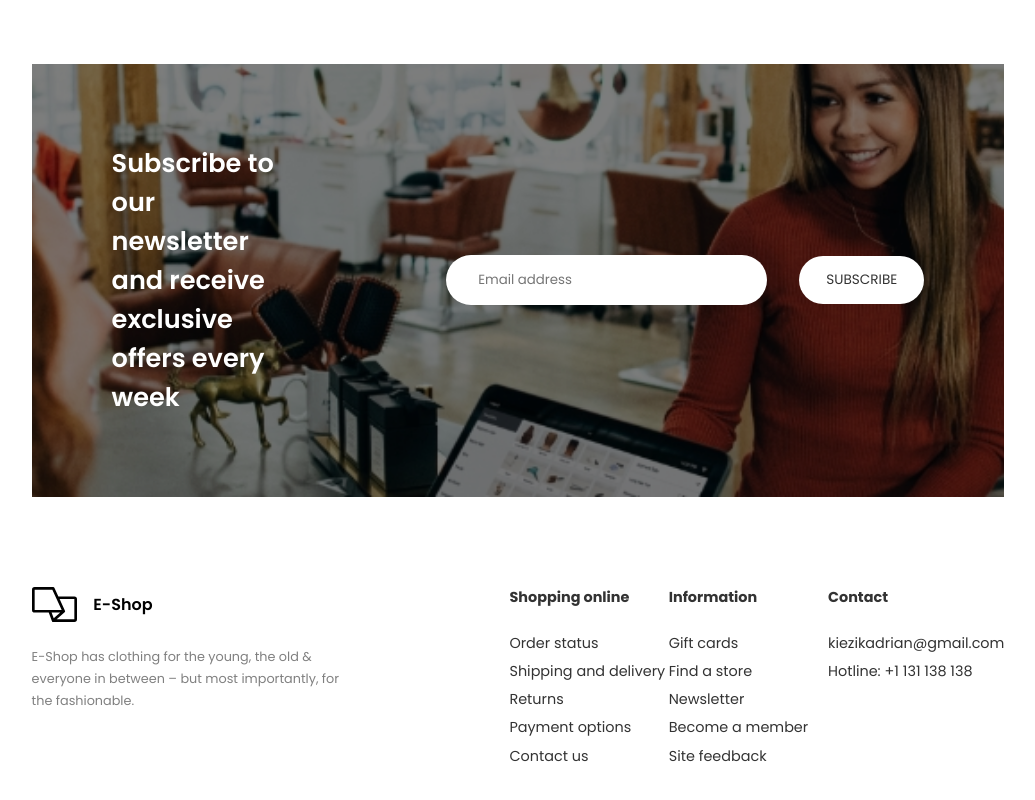
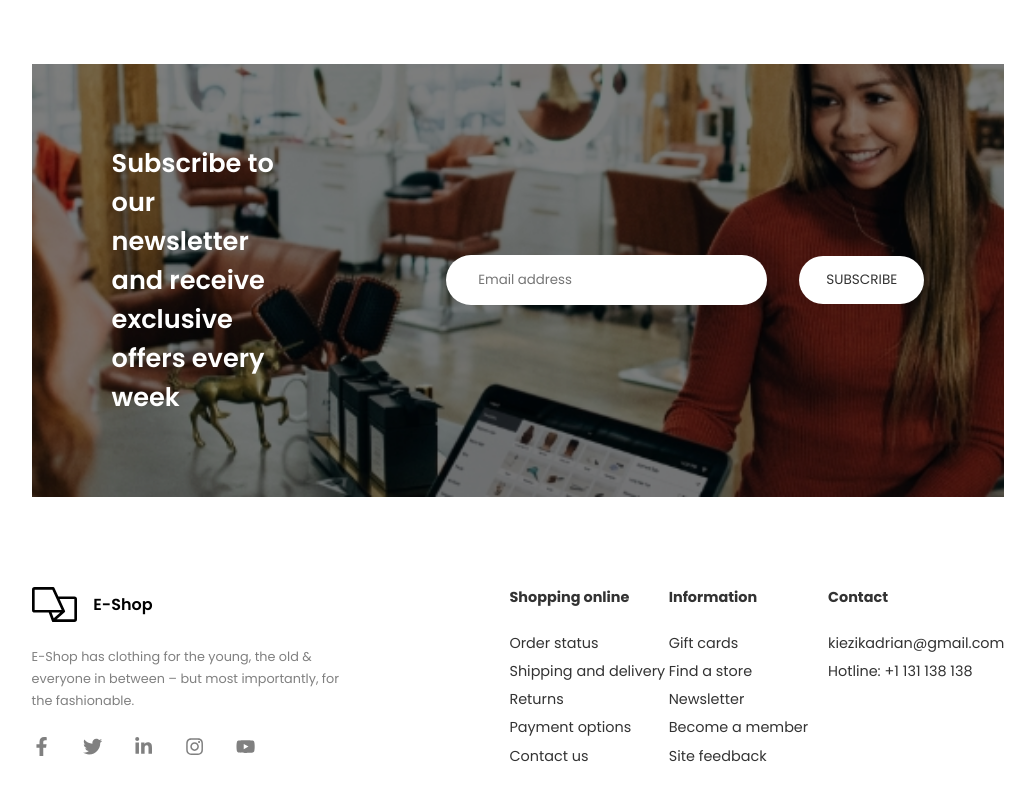
Before and after one commit to adriankiezik/react-ecommerce, a React (Vite) app: page / in a window 1280 px wide. Shown: the part 2348-3148 px from the top of the page, without its empty margins (122-1157 px from the left). Built offline with nearby package versions, Linux system fonts and the light colour scheme.

Commit message:
Add social media icons to footer

```diff
--- a/src/components/Footer/Footer.jsx
+++ b/src/components/Footer/Footer.jsx
@@ -2,6 +2,14 @@ import React from "react";
 import styles from "./footer.module.scss";
 
 import Logo from "../Logo/Logo";
+
+import { FaFacebookF } from "react-icons/fa";
+import { FaTwitter } from "react-icons/fa";
+import { FaLinkedinIn } from "react-icons/fa";
+import { FaInstagram } from "react-icons/fa";
+import { FaYoutube } from "react-icons/fa";
+
+const iconStyle = { fontSize: "1.2rem", color: "gray" };
 
 const Footer = () => {
   return (
@@ -14,6 +22,13 @@ const Footer = () => {
           E-Shop has clothing for the young, the old & everyone in between
           &#8211; but most importantly, for the fashionable.
         </p>
+        <div className={styles["footer__social-media"]}>
+          <FaFacebookF style={iconStyle} />
+          <FaTwitter style={iconStyle} />
+          <FaLinkedinIn style={iconStyle} />
+          <FaInstagram style={iconStyle} />
+          <FaYoutube style={iconStyle} />
+        </div>
       </div>
       <div>
         <h4 className={styles["footer__title"]}>Shopping online</h4>
--- a/src/components/Footer/footer.module.scss
+++ b/src/components/Footer/footer.module.scss
@@ -26,4 +26,9 @@
   &__padding {
     padding-right: 35%;
   }
+  &__social-media {
+    display: flex;
+    gap: 2rem;
+    margin-top: 1.5rem;
+  }
 }
```
